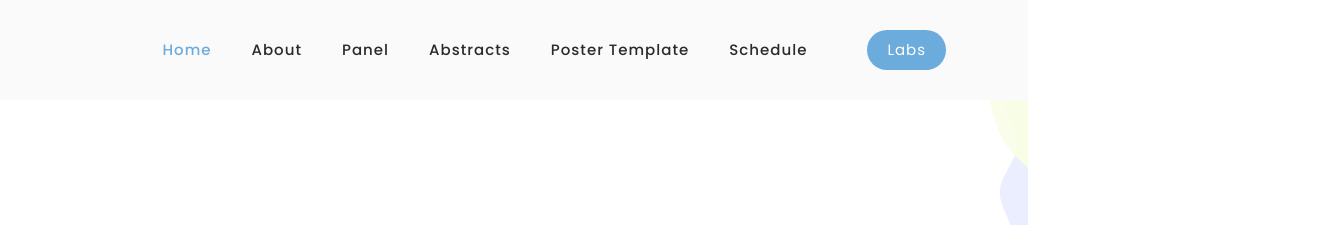
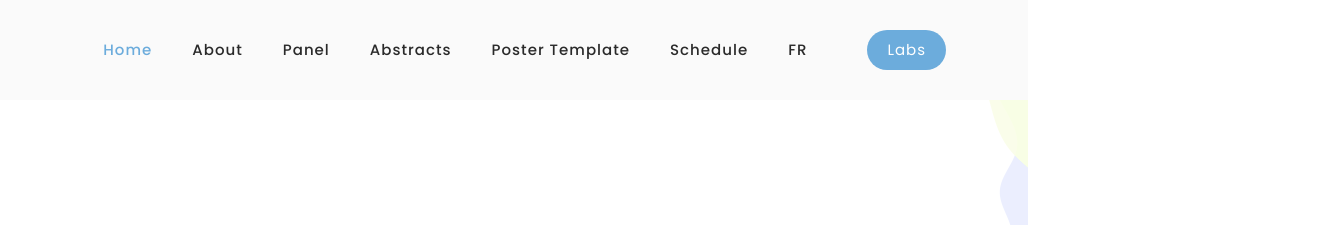
Before and after one commit to CAMI-Symposium/cami-symposium.github.io, a plain HTML site: page index.html in a window 1280 px wide. Shown: the top 225 px of the page, 1334 px wide, since content can reach past the window. Drawn offline with Linux system fonts and the light colour scheme.

Commit message:
Update index.html

```diff
--- a/index.html
+++ b/index.html
@@ -64,6 +64,7 @@ https://templatemo.com/tm-562-space-dynamic
               <li class="scroll-to-section"><a href="#portfolio">Abstracts</a></li>
               <li class="scroll-to-section"><a href="#poster">Poster Template</a></li>
               <li class="scroll-to-section"><a href="#blog">Schedule</a></li>
+              <li ><a href="https://cami-symposium.github.io/fr_index.html">FR</a></li>
               <li class="scroll-to-section"><div class="main-red-button"><a href="#contact">Labs</a></div></li>
             </ul>
             <a class='menu-trigger'>
```
